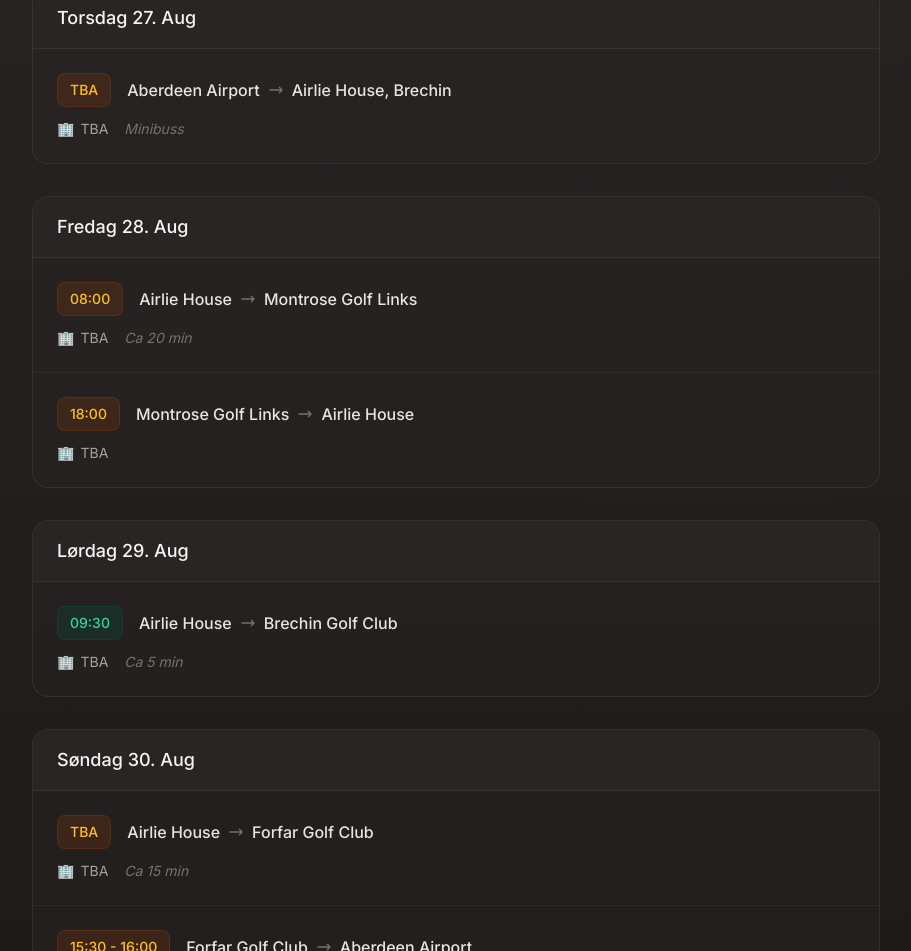
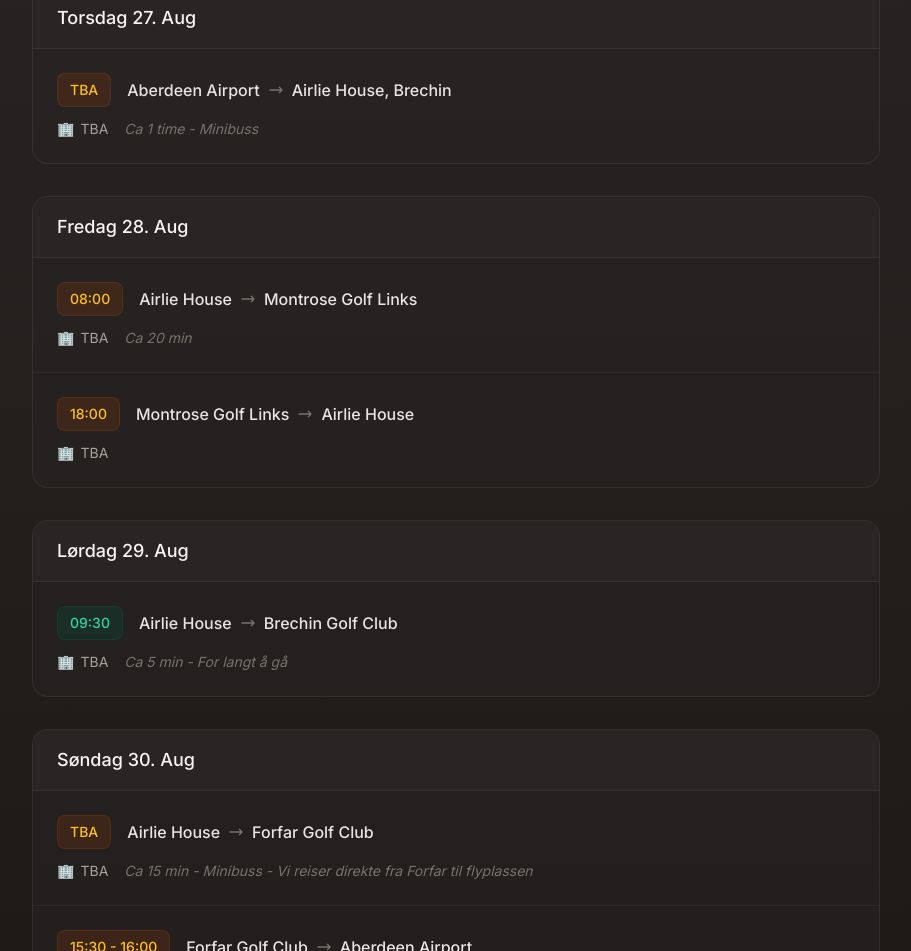
Before and after one commit to dj1p/Skottland2026, a React (Vite) app: page / in a window 1280 px wide. Shown: the part 8141-9092 px from the top of the page, without its empty margins (184-1095 px from the left). Built offline with nearby package versions, Linux system fonts and the light colour scheme.

Commit message:
Update trip2026.ts

```diff
--- a/src/data/trip2026.ts
+++ b/src/data/trip2026.ts
@@ -248,7 +248,7 @@
       from: 'Aberdeen Airport',
       to: 'Airlie House, Brechin',
       provider: 'TBA',
-      notes: 'Minibuss',
+      notes: 'Ca 1 time - Minibuss',
       confirmed: false,
     },
     {
@@ -274,7 +274,7 @@
       from: 'Airlie House',
       to: 'Brechin Golf Club',
       provider: 'TBA',
-      notes: 'Ca 5 min',
+      notes: 'Ca 5 min - For langt å gå',
       confirmed: true,
     },
     {
@@ -283,7 +283,7 @@
       from: 'Airlie House',
       to: 'Forfar Golf Club',
       provider: 'TBA',
-      notes: 'Ca 15 min',
+      notes: 'Ca 15 min - Minibuss - Vi reiser direkte fra Forfar til flyplassen',
       confirmed: false,
     },
     {
```
